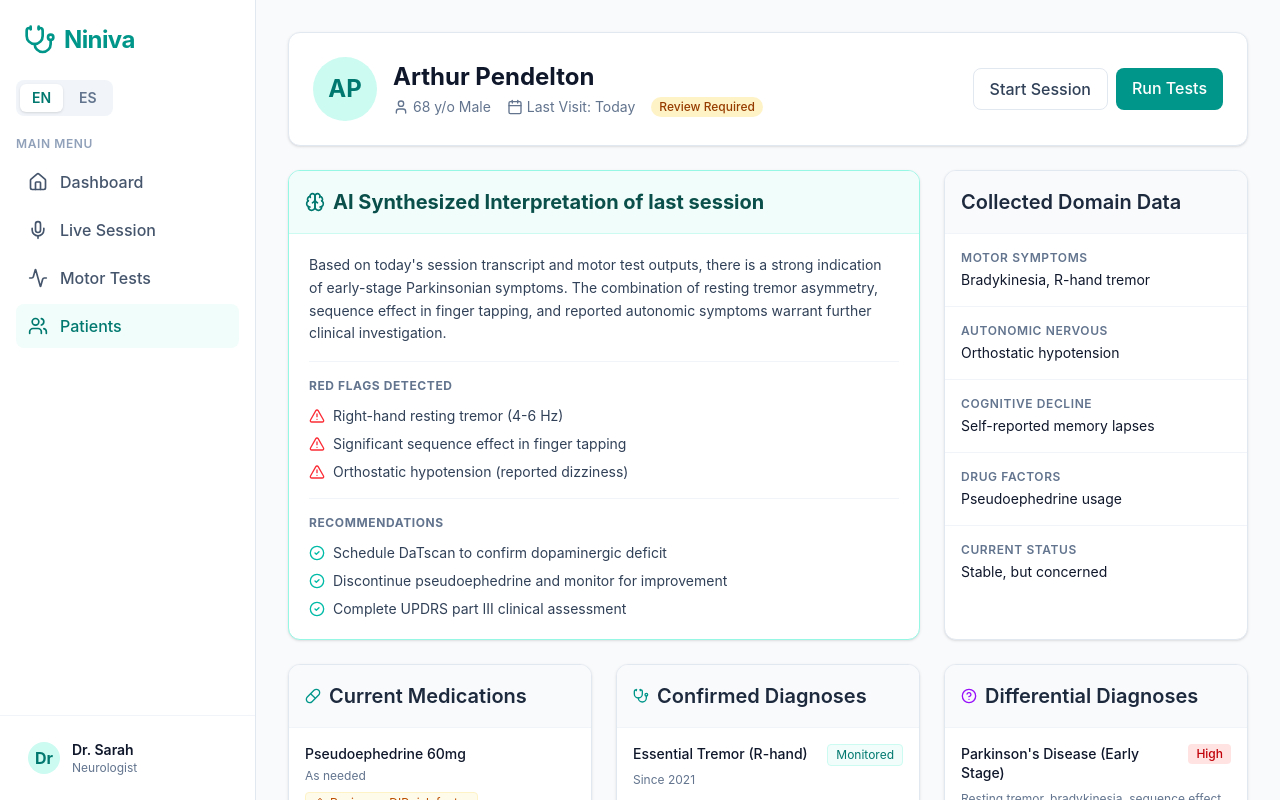
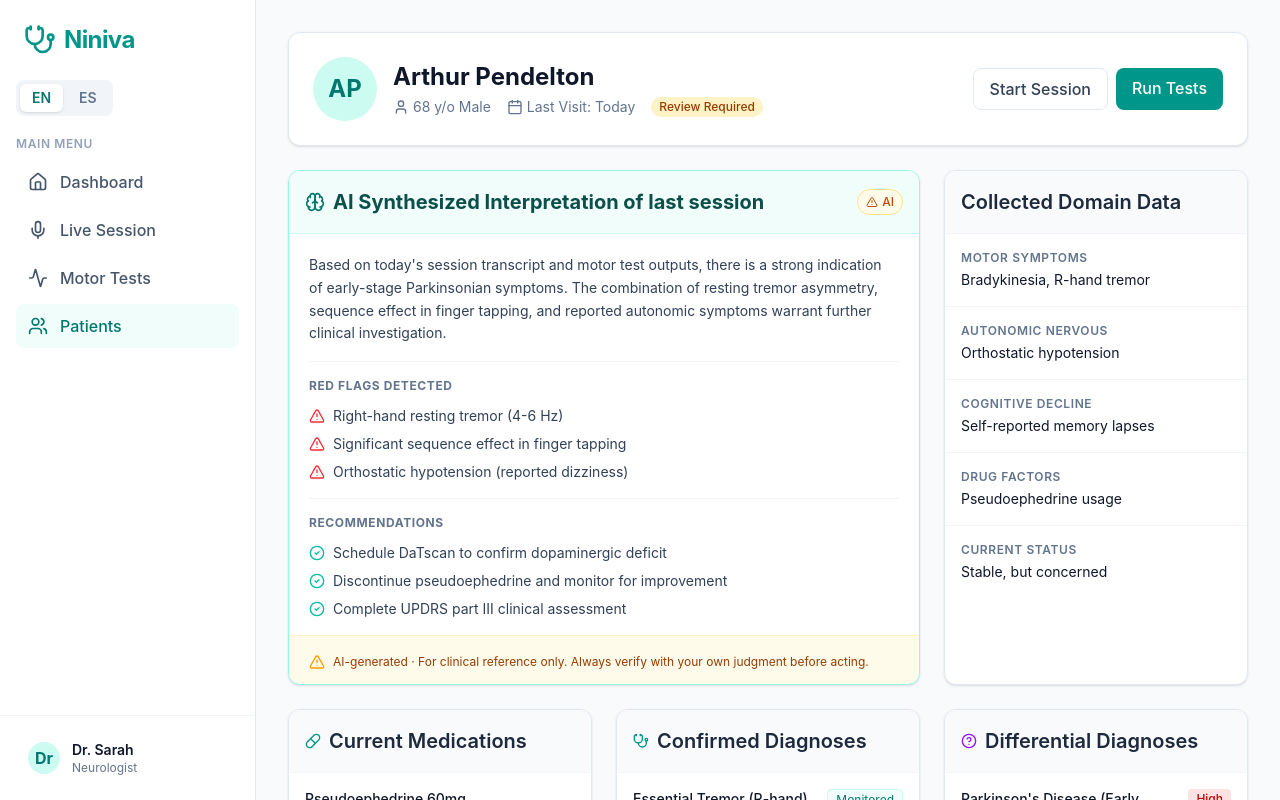
Before and after one commit to matiasandov/niniva, a React (Vite) app in the folder frontend/: page /patients/1 in a window 1280 px wide. Built offline with nearby package versions, Linux system fonts and the light colour scheme.

Commit message:
added disclaimer

```diff
--- a/frontend/src/app/i18n/translations.ts
+++ b/frontend/src/app/i18n/translations.ts
@@ -57,6 +57,7 @@ const translations = {
       flaggedCount: "flagged",
       newCount: "new today",
       addPatient: "Add Patient",
+      aiDisclaimer: "AI-generated · For clinical reference only. Always verify with your own judgment before acting.",
     },
     liveSession: {
       title: "Live AI Session",
@@ -273,6 +274,7 @@ const translations = {
       notesCancel: "Cancel",
       notesPlaceholder: "Add clinical notes for this patient...",
       notesDefault: "Patient presents with progressive right-hand resting tremor and new-onset orthostatic dizziness since last visit. Pseudoephedrine use identified as potential DIP risk factor — recommend discontinuation before next evaluation.\n\nScheduling DaTscan to assess dopaminergic deficit. UPDRS Part III to be completed at next visit. Follow up in 4 weeks.",
+      aiDisclaimer: "AI-generated · For clinical reference only. Always verify with your own judgment before acting.",
     },
   },
   es: {
@@ -331,6 +333,7 @@ const translations = {
       flaggedCount: "marcados",
       newCount: "nuevos hoy",
       addPatient: "Agregar Paciente",
+      aiDisclaimer: "Generado por IA · Solo para referencia clínica. Siempre verifique con su propio criterio antes de actuar.",
     },
     liveSession: {
       title: "Sesión IA en Vivo",
@@ -547,6 +550,7 @@ const translations = {
       notesCancel: "Cancelar",
       notesPlaceholder: "Agregar notas clínicas para este paciente...",
       notesDefault: "El paciente presenta temblor de reposo progresivo en mano derecha y mareos ortostáticos de nueva aparición desde la última visita. Uso de pseudoefedrina identificado como factor de riesgo potencial de DIP — se recomienda discontinuación antes de la próxima evaluación.\n\nSe programa DaTscan para evaluación de déficit dopaminérgico. UPDRS Parte III a completar en próxima visita. Seguimiento en 4 semanas.",
+      aiDisclaimer: "Generado por IA · Solo para referencia clínica. Siempre verifique con su propio criterio antes de actuar.",
     },
   },
 };
--- a/frontend/src/app/pages/Dashboard.tsx
+++ b/frontend/src/app/pages/Dashboard.tsx
@@ -321,7 +321,7 @@ export function Dashboard() {
 
       {/* ── AI Clinical Insights ─────────────────────────────────── */}
       <div>
-        <div className="flex items-center justify-between mb-4">
+        <div className="flex items-center justify-between mb-3">
           <div>
             <h2 className="text-lg font-bold text-slate-800 flex items-center gap-2">
               <Bell className="w-5 h-5 text-purple-600" />
@@ -332,6 +332,10 @@ export function Dashboard() {
           <span className="text-xs text-slate-400 flex items-center gap-1">
             <Clock className="w-3.5 h-3.5" /> Updated just now
           </span>
+        </div>
+        <div className="flex items-center gap-2 bg-amber-50 border border-amber-200 rounded-lg px-4 py-2.5 mb-4">
+          <AlertTriangle className="w-4 h-4 text-amber-500 shrink-0" />
+          <p className="text-xs text-amber-800">{d.aiDisclaimer}</p>
         </div>
         <div className="grid grid-cols-1 md:grid-cols-2 gap-4">
           {aiInsights.map((insight) => {
--- a/frontend/src/app/pages/PatientProfile.tsx
+++ b/frontend/src/app/pages/PatientProfile.tsx
@@ -144,9 +144,15 @@ export function PatientProfile() {
       {/* AI Interpretation + Collected Domain Data */}
       <div className="grid grid-cols-1 lg:grid-cols-3 gap-6">
         <div className="lg:col-span-2 bg-white rounded-xl border border-teal-200 shadow-sm overflow-hidden">
-          <div className="p-4 bg-teal-50 border-b border-teal-100 flex items-center gap-2">
-            <Brain className="w-5 h-5 text-teal-700" />
-            <h2 className="font-bold text-teal-900">{pp.aiInterpretation}</h2>
+          <div className="p-4 bg-teal-50 border-b border-teal-100 flex items-center justify-between gap-2">
+            <div className="flex items-center gap-2">
+              <Brain className="w-5 h-5 text-teal-700" />
+              <h2 className="font-bold text-teal-900">{pp.aiInterpretation}</h2>
+            </div>
+            <span className="flex items-center gap-1 text-xs font-medium text-amber-700 bg-amber-50 border border-amber-200 px-2 py-1 rounded-full shrink-0">
+              <AlertTriangle className="w-3 h-3" />
+              AI
+            </span>
           </div>
           <div className="p-5 space-y-4">
             <p className="text-sm text-slate-700 leading-relaxed">{pp.aiSummary}</p>
@@ -171,6 +177,10 @@ export function PatientProfile() {
                   </li>
                 ))}
               </ul>
+            </div>
+            <div className="pt-4 border-t border-amber-100 flex items-start gap-2 bg-amber-50 -mx-5 -mb-5 px-5 py-3 rounded-b-xl mt-4">
+              <AlertTriangle className="w-4 h-4 text-amber-500 shrink-0 mt-0.5" />
+              <p className="text-xs text-amber-800 leading-relaxed">{pp.aiDisclaimer}</p>
             </div>
           </div>
         </div>
```
